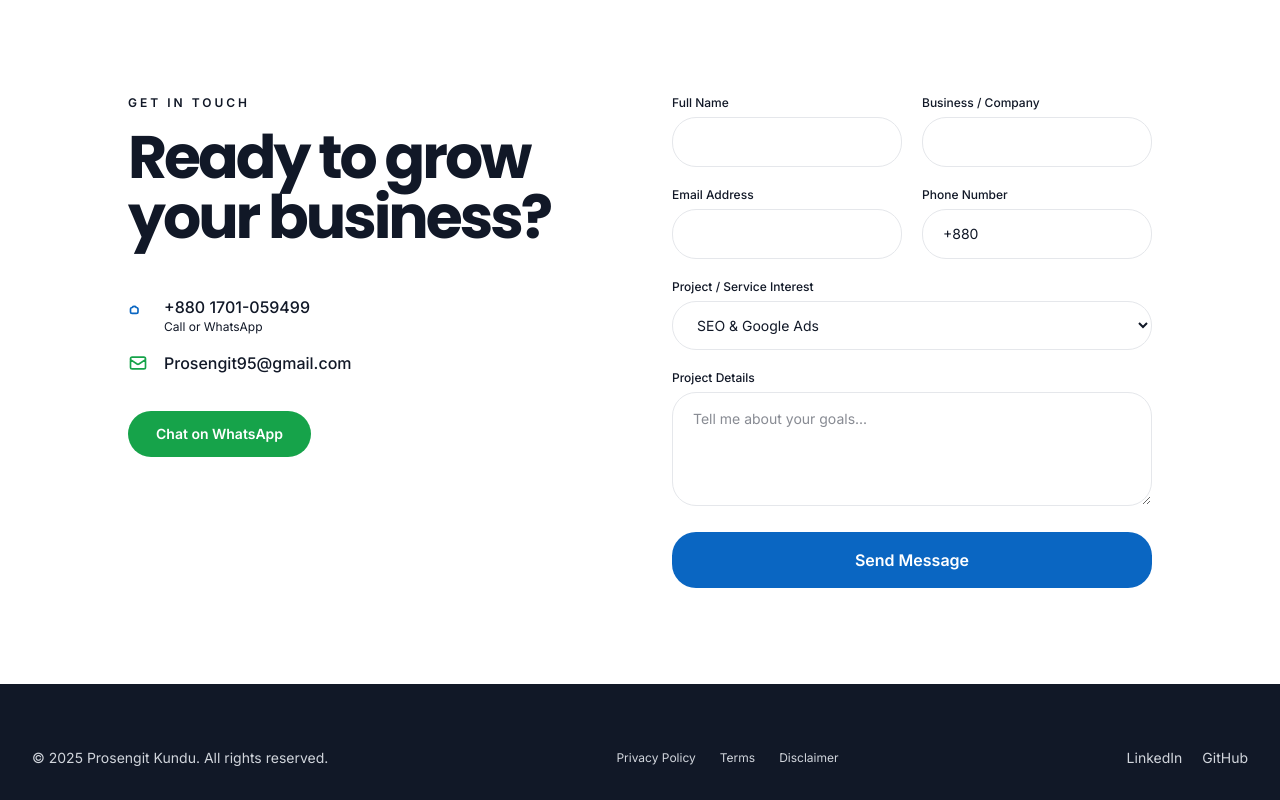
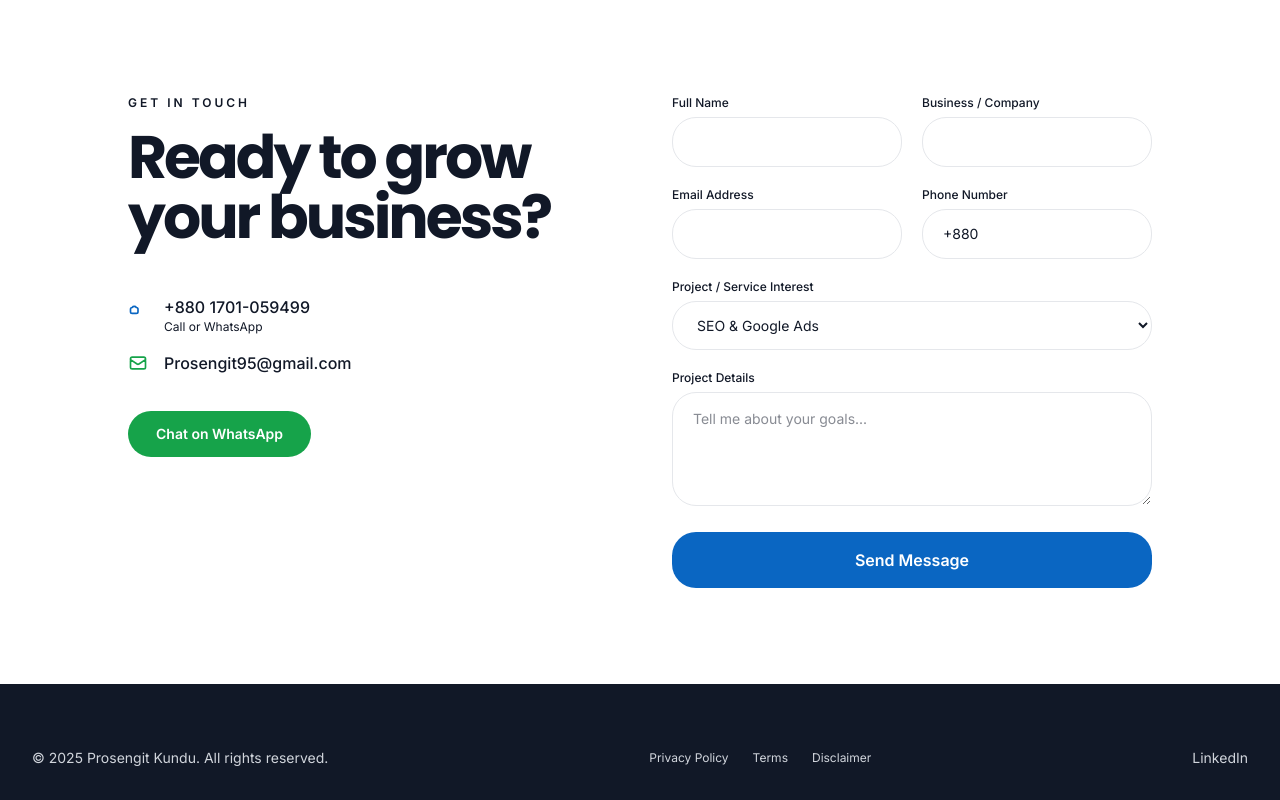
Before and after one commit to Prosengitkundu/prosengit-digital-marketing-portfolio, a plain HTML site: page index.html in a window 1280 px wide. Shown: the part 6304-7104 px from the top of the page. Drawn offline with nearby package versions, Linux system fonts and the light colour scheme.

Commit message:
Update index.html
remove github

```diff
--- a/index.html
+++ b/index.html
@@ -856,7 +856,7 @@
                 </div>
                 <div class="flex gap-x-5 mt-4 md:mt-0">
                     <a href="https://www.linkedin.com/in/prosengitkundu/" target="_blank" rel="noopener" class="hover:text-white">LinkedIn</a>
-                    <a href="https://github.com/" target="_blank" rel="noopener" class="hover:text-white">GitHub</a>
+
                 </div>
             </div>
         </div>
```
